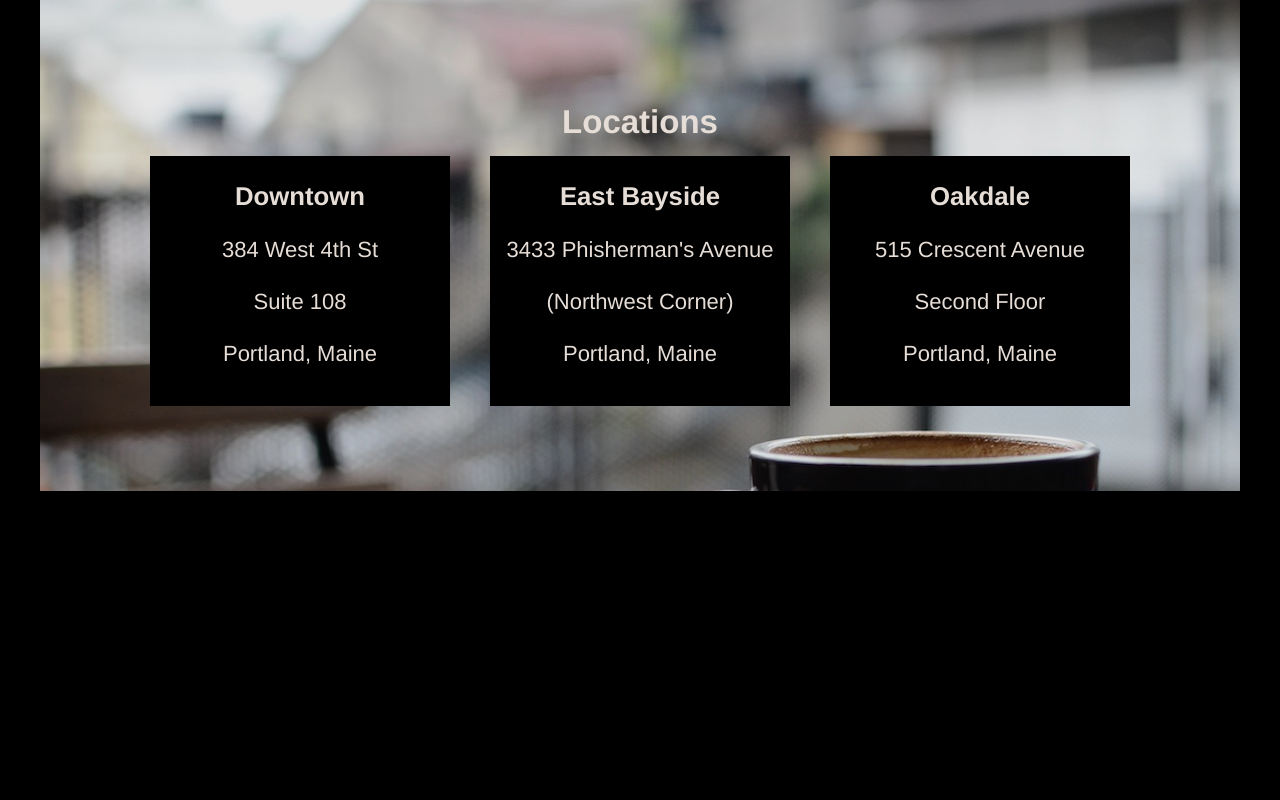
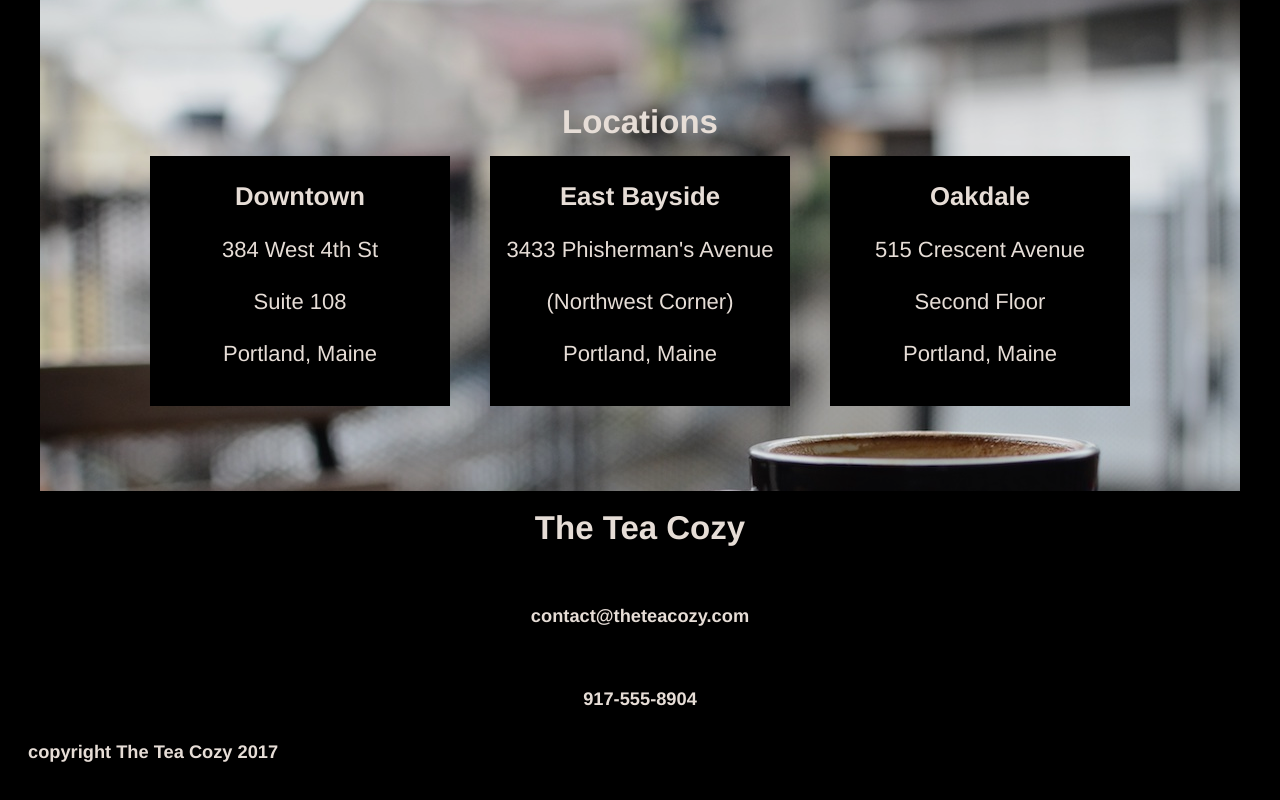
Before and after one commit to osmith17/teacozy, a plain HTML site: page index.html in a window 1280 px wide. Shown: the part 1527-2327 px from the top of the page. Before the commit the page ends 2026 px from the top, so only its background shows below. Drawn offline with Linux system fonts and the light colour scheme.

Commit message:
footer comleted

```diff
--- a/index.html
+++ b/index.html
@@ -92,6 +92,21 @@
         </div>
       </div>
     </div>
+<!-- end location container -->
+
+<!-- contact container -->
+<div class="contact">
+<h2>The Tea Cozy</h2>
+<h5>contact@theteacozy.com</h5>
+<h5>917-555-8904</h5>
+</div>
+
+<div class="copyright">
+<h5>copyright The Tea Cozy 2017</h5>
+</div>
+
+
+
   </div>
 
 
--- a/resources/css/index.css
+++ b/resources/css/index.css
@@ -123,5 +123,16 @@ body{
 }
 .locations-heading{
   margin-bottom: 15px;
-
 }
+.contact{
+  display: flex;
+  flex-direction: column;
+  height: 200px;
+  justify-content: center;
+  align-items: space-around;
+  margin-top: 20px;
+}
+.copyright{
+  margin-left: 20px;
+  align-self: flex-start;
+}
```
